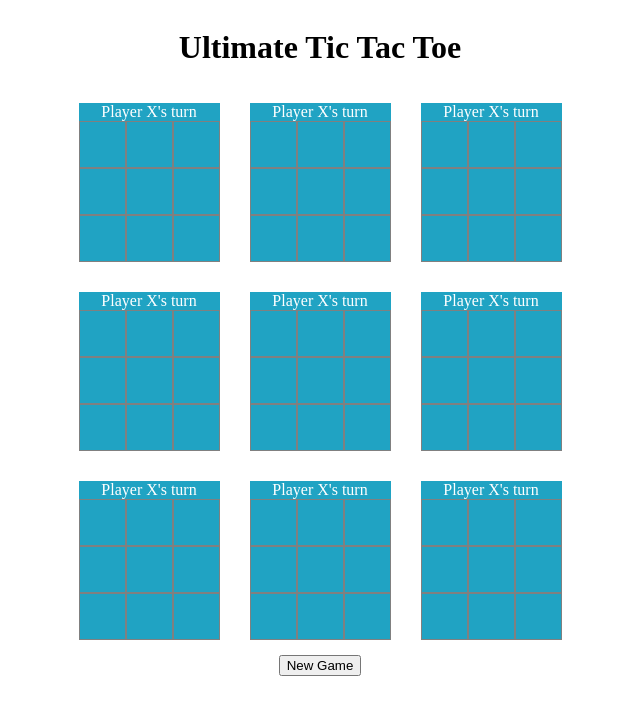
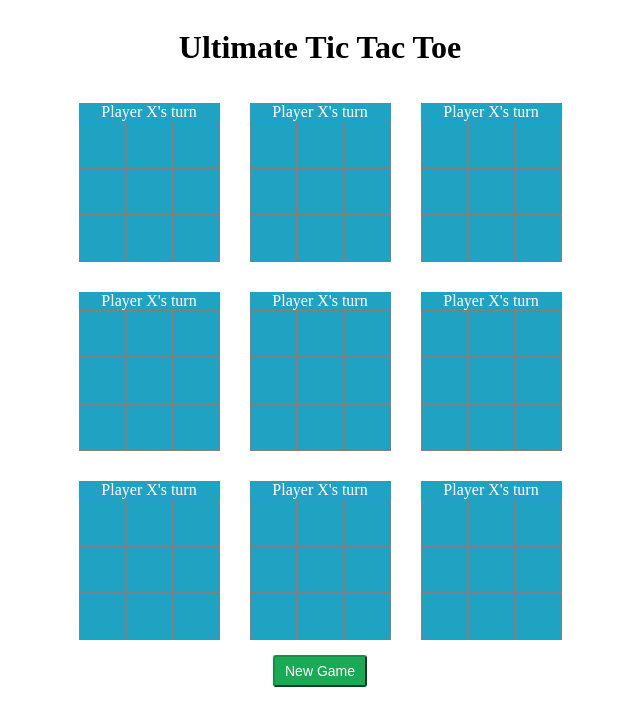
Before and after one commit to Avien/ultimate-tic-tac-toe, an Angular app: page / in a window 1280 px wide. Shown: the top 726 px of the page, without its empty margins (320-960 px from the left). Built offline with nearby package versions, Linux system fonts and the light colour scheme.

Commit message:
New Game button style

```diff
--- a/src/app/app.html
+++ b/src/app/app.html
@@ -13,5 +13,5 @@
             (nextStep)="handleNextStep($event)">
     </board>
   </div>
-  <button class="restart" (click)="restartGame()">New Game</button>
+  <button (click)="restartGame()">New Game</button>
 </div>
--- a/src/app/app.scss
+++ b/src/app/app.scss
@@ -8,6 +8,18 @@
 
   .row{
     clear:both;
+  }
+
+  button{
+    background-color: #1aaa55;
+    border-color: #168f48;
+    color: #fff;
+    border-radius: 3px;
+    font-size: 14px;
+    font-weight: 400;
+    padding: 6px 10px;
+    outline: 0;
+    cursor: pointer;
   }
 }
 
```
